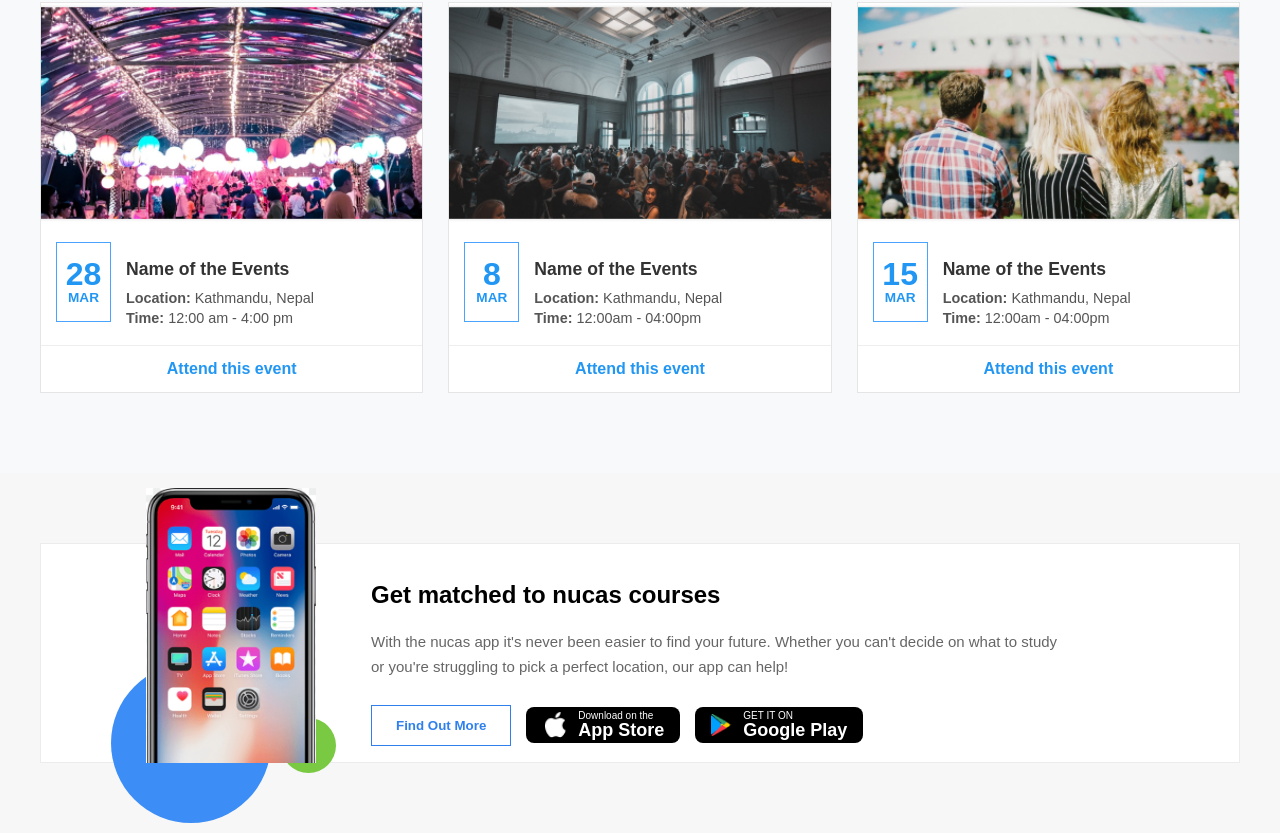
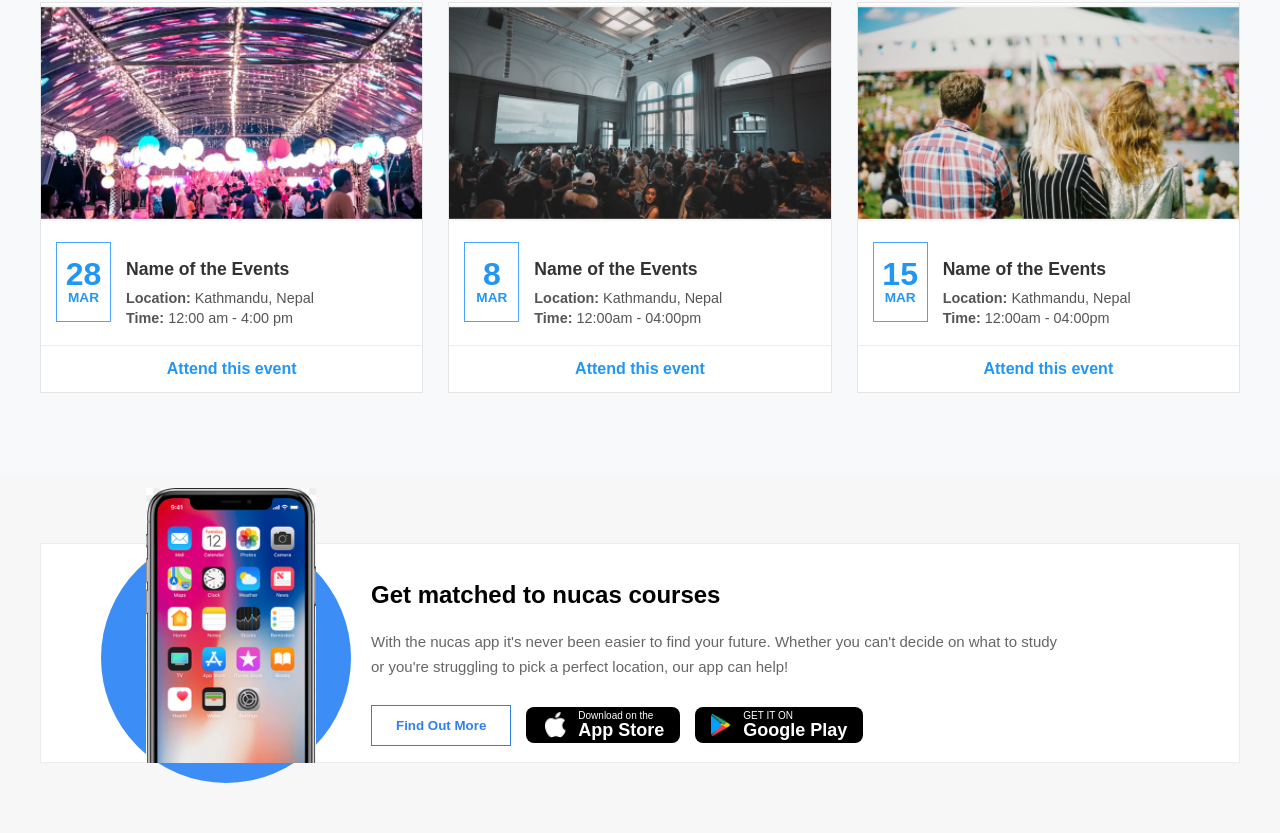
Before and after one commit to bibashmanjusubedi/schoolbharna-ui, a React (Vite) app: page / in a window 1280 px wide. Shown: the part 4126-4959 px from the top of the page. Built offline with nearby package versions, Linux system fonts and the light colour scheme.

Commit message:
Blue Circle and Green Circle Not working

```diff
--- a/src/components/layout/CourseAppBanner.css
+++ b/src/components/layout/CourseAppBanner.css
@@ -55,7 +55,7 @@
 } */
 
 
-.blue-circle{
+/* .blue-circle{
     width:160px;
     height:160px;
     background: #3c8df6;
@@ -73,8 +73,33 @@
     position:absolute;
     right:35px;
     bottom:30px;
+} */
+
+
+.blue-circle{
+    position:absolute;
+    width:250px;
+    height:250px;
+    border-radius:50%;
+    background:#3c8df6;
+    left:10px;
+    bottom:20px;
+    z-index:1;
+    clip-path:inset(0px 0x 35px 0px) !important;
 }
 
+
+
+/* .green-circle{
+    position:absolute;
+    width:55px;
+    height:55px;
+    border-radius:50%;
+    background:#7ac943;
+    left:165px;
+    bottom: 105px;
+    z-index: 2;
+} */
 
 .banner-content{
     flex:1;
```
